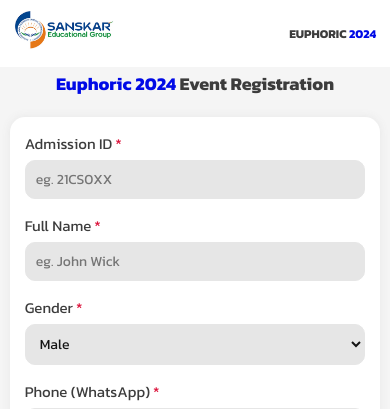
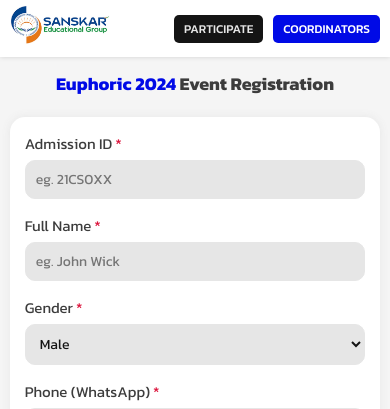
Before and after one commit to Nageshwar-stp/blade, a Django app: page / in a window 390 px wide. Shown: the top 409 px of the page. Run offline with Django 5.2, Linux system fonts and the light colour scheme; data comes from the database, SQL or seed files in the repository; both versions use the stored data as it was after the commit; some libraries are stand-ins or nearby versions.

Commit message:
updated: and-added: coordinators-page

```diff
--- a/main/admin.py
+++ b/main/admin.py
@@ -1,8 +1,11 @@
 from django.contrib import admin
-from .models import Event, EventCategory, FormData, Course, Master
+from .models import Event, EventCategory, FormData, Course, Master, EventCoordinator, CategoryCoordinator, CategoryCoordinatorStudent
 
 admin.site.register(Event)
 admin.site.register(EventCategory)
 admin.site.register(FormData)
 admin.site.register(Course)
 admin.site.register(Master)
+admin.site.register(EventCoordinator)
+admin.site.register(CategoryCoordinator)
+admin.site.register(CategoryCoordinatorStudent)
--- a/main/models.py
+++ b/main/models.py
@@ -49,3 +49,31 @@ class Master(models.Model):
 
     def __str__(self):
         return self.username
+
+
+class CategoryCoordinator(models.Model):
+    category = models.ForeignKey(EventCategory, on_delete=models.CASCADE)
+    name = models.CharField(max_length=100)
+    department = models.CharField(max_length=30, null=True, blank=True)
+
+    def __str__(self):
+        return f"{self.category} - {self.name}"
+
+
+class CategoryCoordinatorStudent(models.Model):
+    category = models.ForeignKey(EventCategory, on_delete=models.CASCADE)
+    name = models.CharField(max_length=100)
+    department = models.CharField(max_length=30, null=True, blank=True)
+
+    def __str__(self):
+        return f"{self.category} - {self.name}"
+
+
+class EventCoordinator(models.Model):
+    event = models.ForeignKey(Event, on_delete=models.CASCADE)
+    name = models.CharField(max_length=100)
+    course = models.ForeignKey(Course, on_delete=models.CASCADE)
+    year = models.IntegerField()
+
+    def __str__(self):
+        return f"{self.event} - {self.name}"
--- a/main/static/main/css/master.css
+++ b/main/static/main/css/master.css
@@ -232,6 +232,14 @@
     background-color: #f2f2f2;
 }
 
+.table-row .year {
+    flex: 0.2;
+}
+
+.table-row .gender {
+    flex: 0.5;
+}
+
 .table-cell {
     padding: 8px;
     flex: 1;
--- a/main/static/main/css/topbar.css
+++ b/main/static/main/css/topbar.css
@@ -4,10 +4,11 @@
     align-items: center;
     justify-content: space-between;
     background: white;
-    padding: 10px 60px;
+    padding: 3px 30px;
     top: 0;
     position: fixed;
     z-index: 100;
+    box-shadow: 0px 0px 5px rgb(0, 0, 0, 0.15);
 }
 
 .nav-logo {
@@ -20,15 +21,59 @@
     color: var(--text-dull);
     font-family: "Kanit";
     user-select: none;
+    font-weight: 600;
 }
 
 .nav-head span {
     color: var(--primary);
 }
 
+.nav-action {
+    display: flex;
+    justify-content: flex-end;
+    align-items: center;
+    gap: 10px;
+    font-family: "Kanit";
+}
+
+.nav-action .draw {
+    background: var(--text);
+    color: var(--bg-dull);
+}
+
+.nav-action .draw:hover {
+    background: var(--text-dull);
+    color: var(--bg-dull);
+}
+
+.nav-action-item {
+    font-size: 14px;
+    background: var(--primary);
+    padding: 5px 10px;
+    border-radius: 8px;
+    text-transform: uppercase;
+    font-weight: 500;
+    color: white;
+    cursor: pointer;
+}
+
+.nav-action-item:hover {
+    background: var(--primary-dull);
+}
+
+.nav-action-link {
+    font-size: 15px;
+    color: var(--primary);
+    font-weight: 500;
+}
+
+.nav-action-link:hover {
+    color: var(--primary-dull);
+}
+
 @media (max-width:650px) {
     .navbar {
-        padding: 10px 14px;
+        padding: 5px 10px;
     }
 
     .nav-logo {
@@ -38,4 +83,13 @@
     .nav-head {
         font-size: 12px;
     }
+
+    .nav-action {
+        gap: 10px;
+    }
+
+    .nav-action-item {
+        border-radius: 5px;
+        font-size: 12px;
+    }
 }
--- a/main/templates/main/success.html
+++ b/main/templates/main/success.html
@@ -9,7 +9,7 @@
     <h1 class="container-head"><span>Euphoric 2024</span> Event Registration</h1>
     <div class="success-container">
         <h3>Registered Successfully</h3>
-        <p>Your Registration form has been submitted successfully, contact Respective Coordinaotrs for further
+        <p>Your Registration form has been submitted successfully, contact Respective Coordinators for further
             Information</p>
     </div>
 </section>
--- a/main/templates/main/topbar.html
+++ b/main/templates/main/topbar.html
@@ -3,5 +3,10 @@
     <a href="/">
         <img class="nav-logo" src="{% static 'main/images/logo.jpg' %}" alt="Sanskar Logo">
     </a>
-    <h1 class="nav-head">EUPHORIC <span>2024</span></h1>
+    <div class="nav-action">
+        <!-- <a class="nav-head" href="/">EUPHORIC <span>2024</span></a> -->
+        <!-- <a href="/coordinators/" class="nav-action-item">Coordinators</a> -->
+        <a href="/" class="nav-action-item draw">Participate</a>
+        <a href="/coordinators/" class="nav-action-item">Coordinators</a>
+    </div>
 </nav>
--- a/main/urls.py
+++ b/main/urls.py
@@ -8,4 +8,5 @@ urlpatterns = [
     path('master-login/', views.master_login, name='master_login'),
     path('download-report/', views.download_report, name='download_report'),
     path('logout/', views.logout, name='logout'),
+    path('coordinators/', views.coordinators, name='coordinators')
 ]
--- a/main/views.py
+++ b/main/views.py
@@ -1,6 +1,6 @@
 from datetime import datetime
 from django.shortcuts import render, redirect
-from .models import Event, EventCategory, FormData, Course, Master
+from .models import Event, EventCategory, FormData, Course, Master, EventCoordinator, CategoryCoordinator, CategoryCoordinatorStudent
 from django.contrib import messages
 from django.db.models import Q
 from django.http import HttpResponse
@@ -94,7 +94,8 @@ def master(request):
         data = {
             'submissions': submissions,
             'categories': category,
-            'courses': courses
+            'courses': courses,
+            'count': len(submissions)
         }
         return render(request, 'main/master.html', data)
     else:
@@ -185,3 +186,27 @@ def logout(request):
         pass
 
     return redirect('/')
+
+
+def coordinators(request):
+    event_categories = EventCategory.objects.all()
+
+    category_coordinators_list = []
+    category_coordinators_stu_list = []
+    for cat in event_categories:
+        coordinators = CategoryCoordinator.objects.filter(category=cat).all()
+        category_coordinators_list.append((cat.name, coordinators))
+
+        coordinators_stu = CategoryCoordinatorStudent.objects.filter(
+            category=cat).all()
+        category_coordinators_stu_list.append((cat.name, coordinators_stu))
+
+    event_coordinators = EventCoordinator.objects.all().order_by('event')
+
+    data = {
+        'categories': category_coordinators_list,
+        'categoreis_stu': category_coordinators_stu_list,
+        'event_coordinators': event_coordinators,
+        'blank_event_list': True if len(event_coordinators) == 0 else False
+    }
+    return render(request, 'main/coordinators.html', data)
```
Also changed, not shown: main/templates/main/coordinators.html (added, +185 -0 lines), main/templates/main/master.html (+10 -6 lines), db.sqlite3, main/migrations/0005_eventcoordinator_categorycoordinator.py (added), main/migrations/0006_alter_categorycoordinator_department.py (added), main/migrations/0007_categorycoordinatorstudent.py (added).
